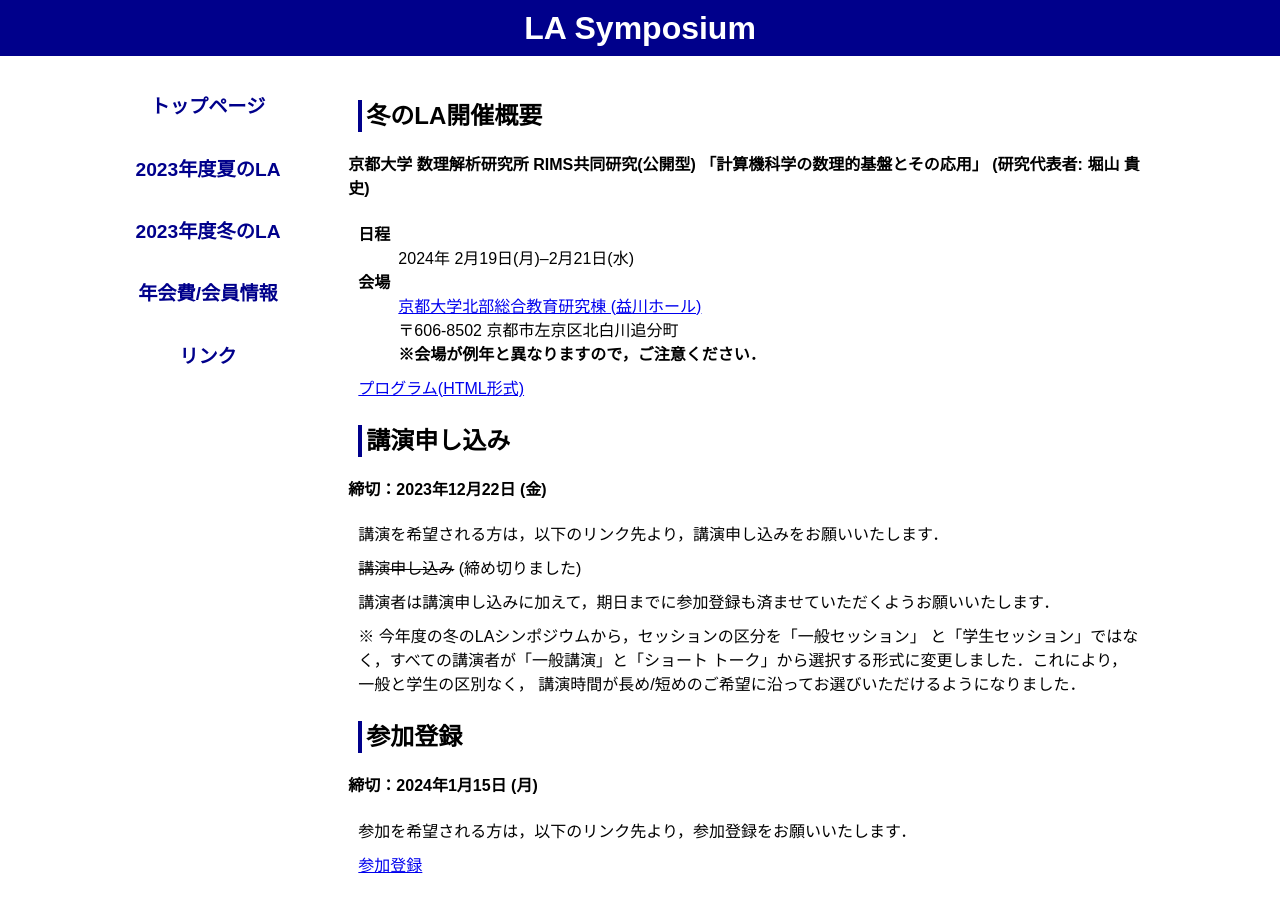
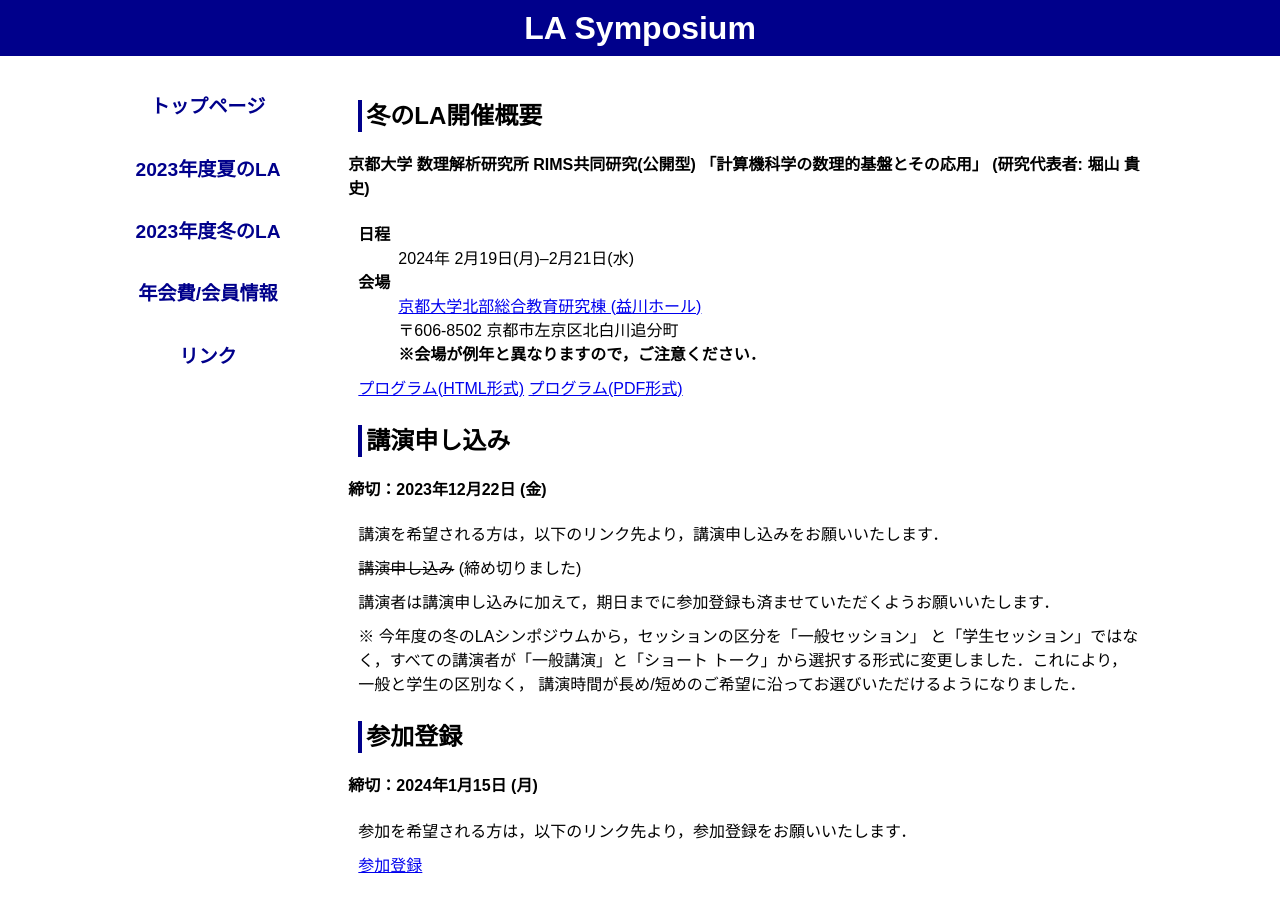
Before and after one commit to ytamura12/la-symposium_test.github.io, a Jekyll site: the page built from 2023/winter.md, in a window 1280 px wide and 900 px high. Built offline with Jekyll 4.4.1, drawn with Linux system fonts in a browser that asks for light colours.

Commit message:
Update winter.md

```diff
--- a/2023/winter.md
+++ b/2023/winter.md
@@ -15,7 +15,7 @@ title: LA Symposium 2023, 冬のLA
   <dd><strong>※会場が例年と異なりますので，ご注意ください．</strong></dd>
 </dl>
 
-[プログラム(HTML形式)](./winter_program.html)
+[プログラム(HTML形式)](./winter_program.html) [プログラム(PDF形式)](./LA2023winter_program.pdf)
 
 講演申し込み
 --------
```
